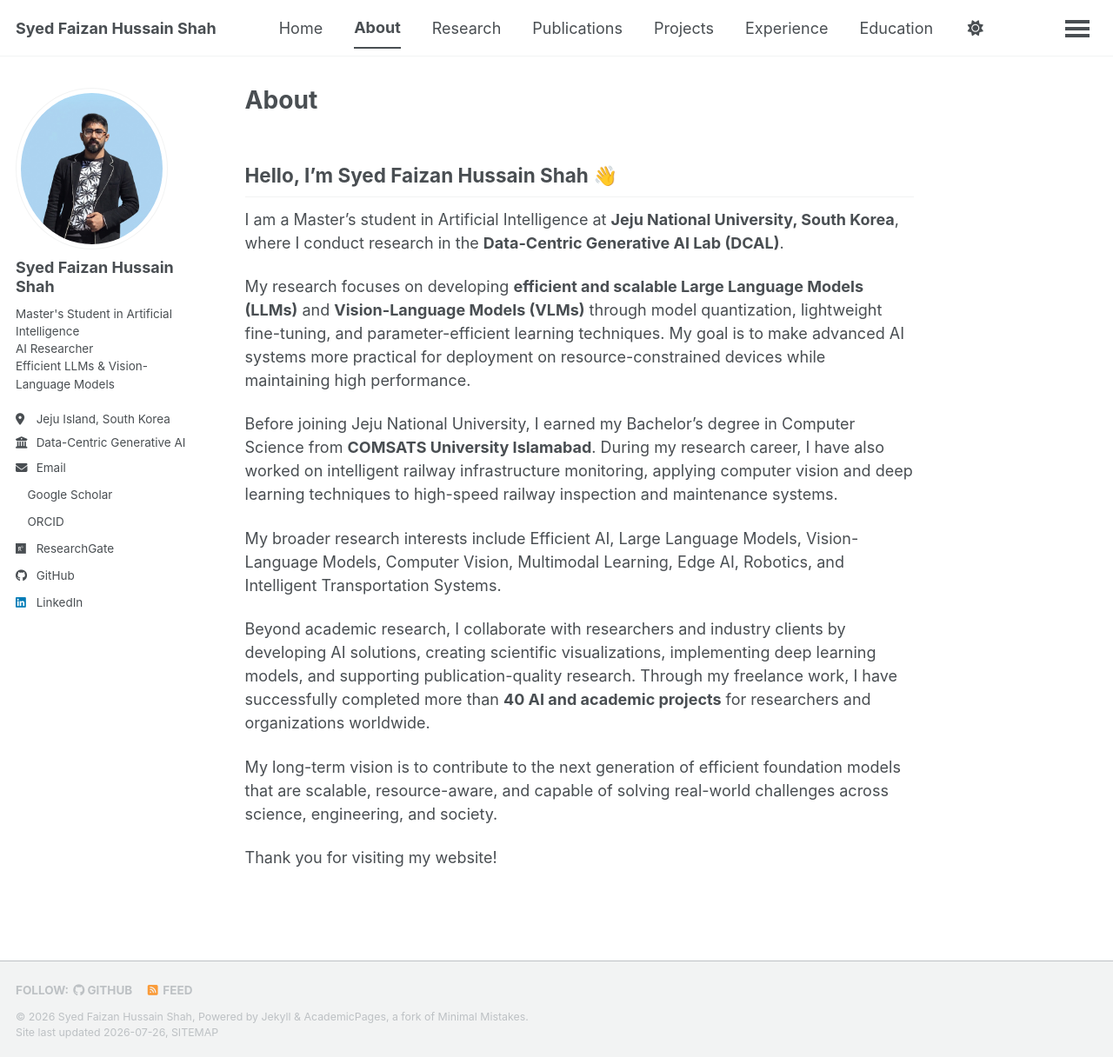
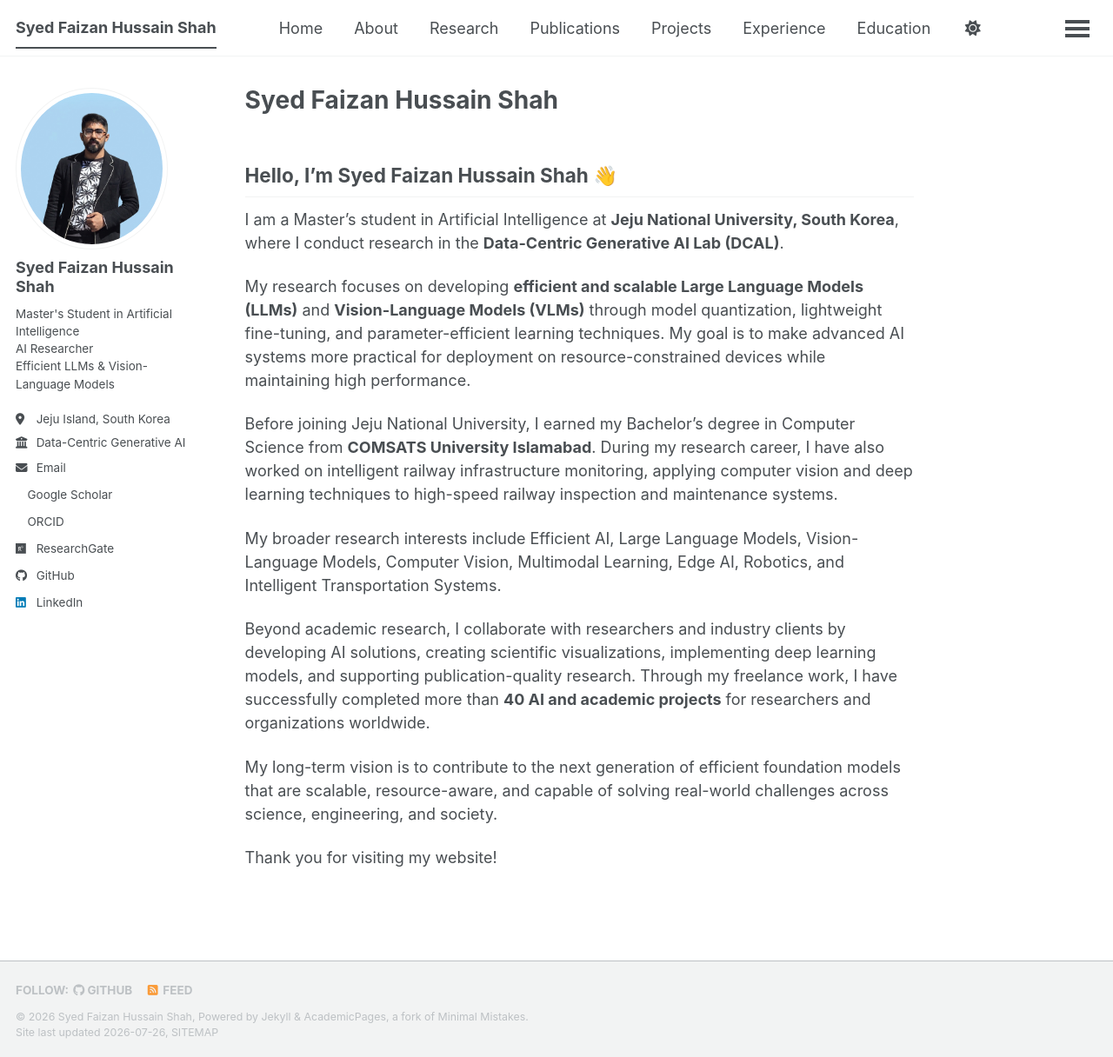
Before and after one commit to Fazi743/Fazi743.github.io, a Jekyll site: the page built from _pages/about.md, in a window 1280 px wide and 1216 px high. Shown: the whole window at 87% size. Built offline with Jekyll 4.4.1, drawn with Linux system fonts in a browser that asks for light colours; a style sheet for code colours, icons or effects is not loaded.

Commit message:
Update about.md

```diff
--- a/_pages/about.md
+++ b/_pages/about.md
@@ -1,7 +1,10 @@
 ---
-title: "About"
-permalink: /about/
+permalink: /
+title: "Syed Faizan Hussain Shah"
 author_profile: true
+redirect_from:
+  - /about/
+  - /about.html
 ---
 
 ## Hello, I'm Syed Faizan Hussain Shah 👋
```
